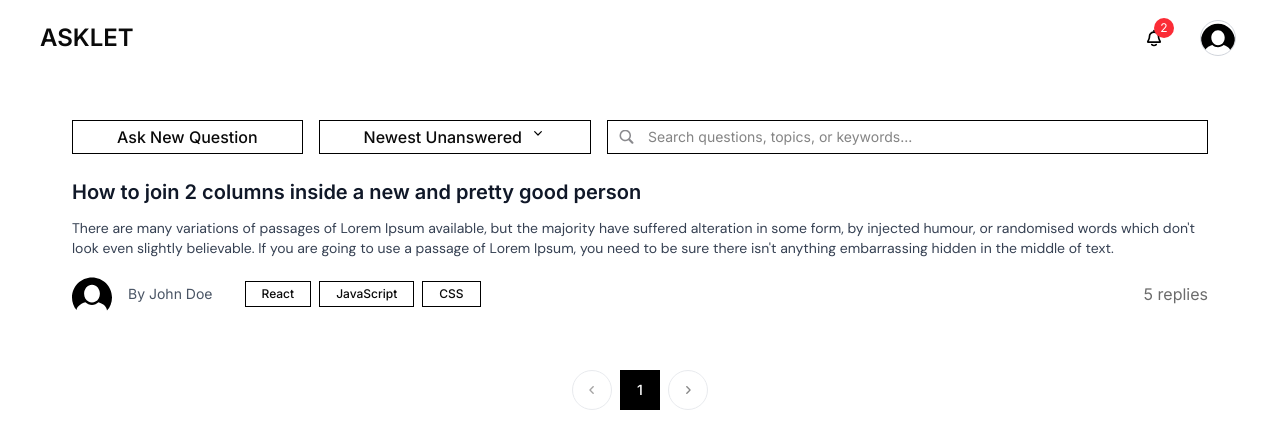
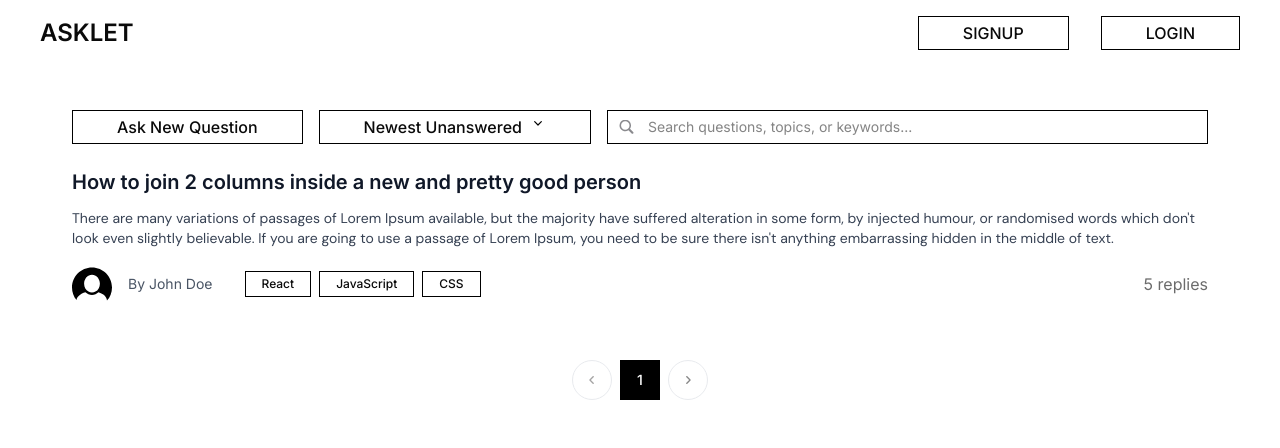
Before and after one commit to sankalp-singh-07/asklet, a Next.js app: page / in a window 1280 px wide. Shown: the top 448 px of the page. Built offline with nearby package versions, Linux system fonts and the light colour scheme.

Commit message:
added nagivation to sign up and login page in navbar

```diff
--- a/app/(auth)/sign-in/page.tsx
+++ b/app/(auth)/sign-in/page.tsx
@@ -79,8 +79,7 @@
     try {
       await new Promise((resolve) => setTimeout(resolve, 1500));
 
-      // Simulate authentication
-      const success = Math.random() > 0.3; // 70% success rate for demo
+      const success = true;
 
       if (success) {
         console.log("Sign in successful:", formData.email);
@@ -108,7 +107,6 @@
   return (
     <div className="min-h-screen bg-white flex items-center justify-center py-8 px-4 sm:px-6 lg:px-8">
       <div className="max-w-md w-full space-y-8">
-        {/* Header */}
         <div className="text-center">
           <h2 className="text-2xl sm:text-3xl font-medium text-gray-900">
             Welcome back
@@ -118,7 +116,6 @@
           </p>
         </div>
 
-        {/* Sign In Form */}
         <div className="bg-white border border-gray-200 rounded-lg shadow-sm p-6 sm:p-8">
           {errors.general && (
             <div className="mb-6 p-4 bg-red-50 border border-red-200 rounded-md">
@@ -259,7 +256,6 @@
           </form>
         </div>
 
-        {/* Sign Up Link */}
         <div className="text-center">
           <p className="text-sm sm:text-base text-gray-600">
             Don't have an account?{" "}
--- a/components/Navbar.tsx
+++ b/components/Navbar.tsx
@@ -5,6 +5,7 @@
 import { useRouter } from "next/navigation";
 import Button from "./Button";
 import notification from "@/public/notification.svg";
+import Link from "next/link";
 
 interface NavbarProps {
   isLoggedIn?: boolean;
@@ -27,7 +28,7 @@
 }
 
 export default function Navbar({
-  isLoggedIn = true,
+  isLoggedIn = false,
   user = {
     name: "John Doe",
     avatar: "/user_placeholder.svg",
@@ -415,10 +416,14 @@
           ) : (
             <ul className="flex space-x-4 md:space-x-6 lg:space-x-8">
               <li>
-                <Button>SIGNUP</Button>
+                <Link href="/sign-up">
+                  <Button>SIGNUP</Button>
+                </Link>
               </li>
               <li>
-                <Button>LOGIN</Button>
+                <Link href="/sign-in">
+                  <Button>LOGIN</Button>
+                </Link>
               </li>
             </ul>
           )}
@@ -471,10 +476,14 @@
           ) : (
             <ul className="flex flex-col py-4 px-4 space-y-3">
               <li>
-                <Button className="w-full">SIGNUP</Button>
+                <Link href="/sign-up">
+                  <Button className="w-full">SIGNUP</Button>
+                </Link>
               </li>
               <li>
-                <Button className="w-full">LOGIN</Button>
+                <Link href="/sign-in">
+                  <Button className="w-full">LOGIN</Button>
+                </Link>
               </li>
             </ul>
           )}
```
